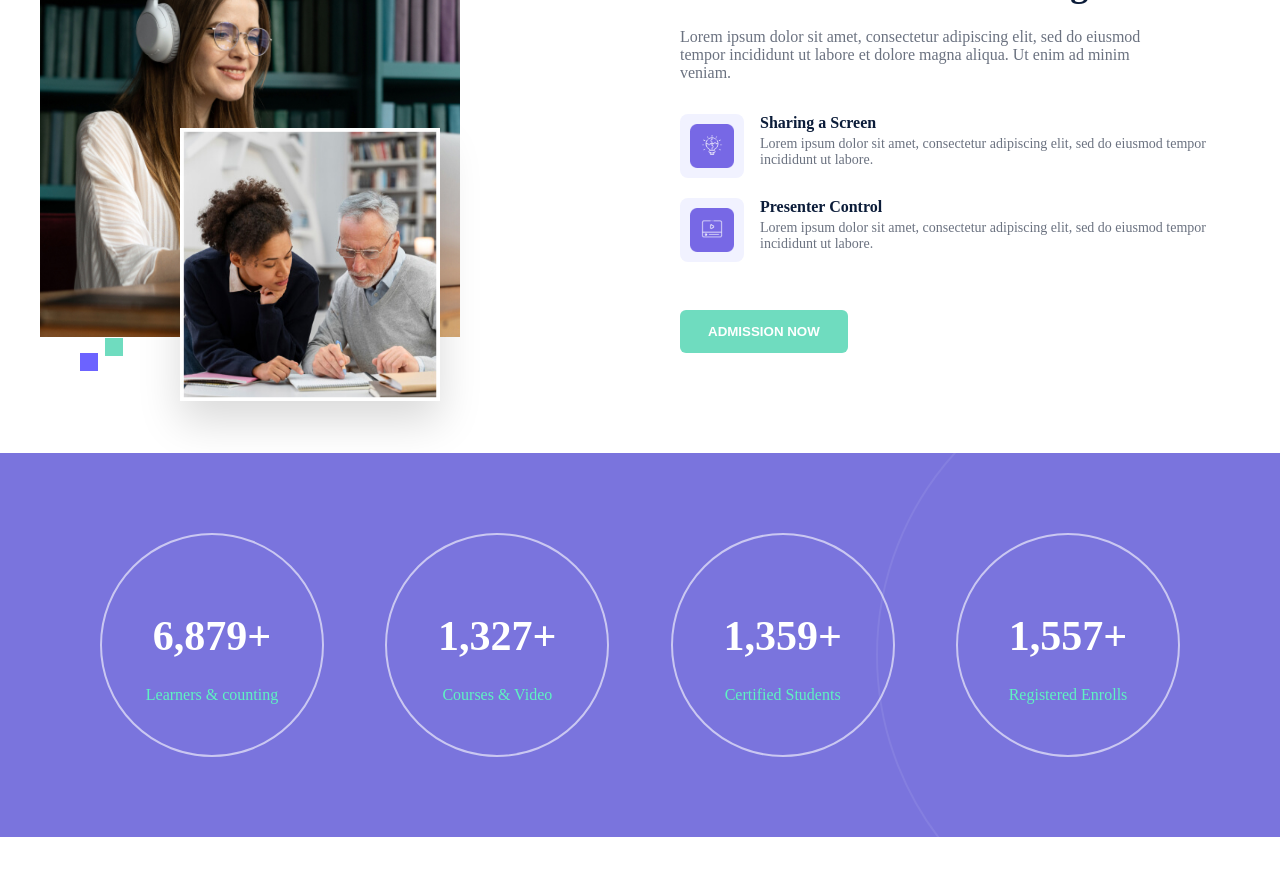
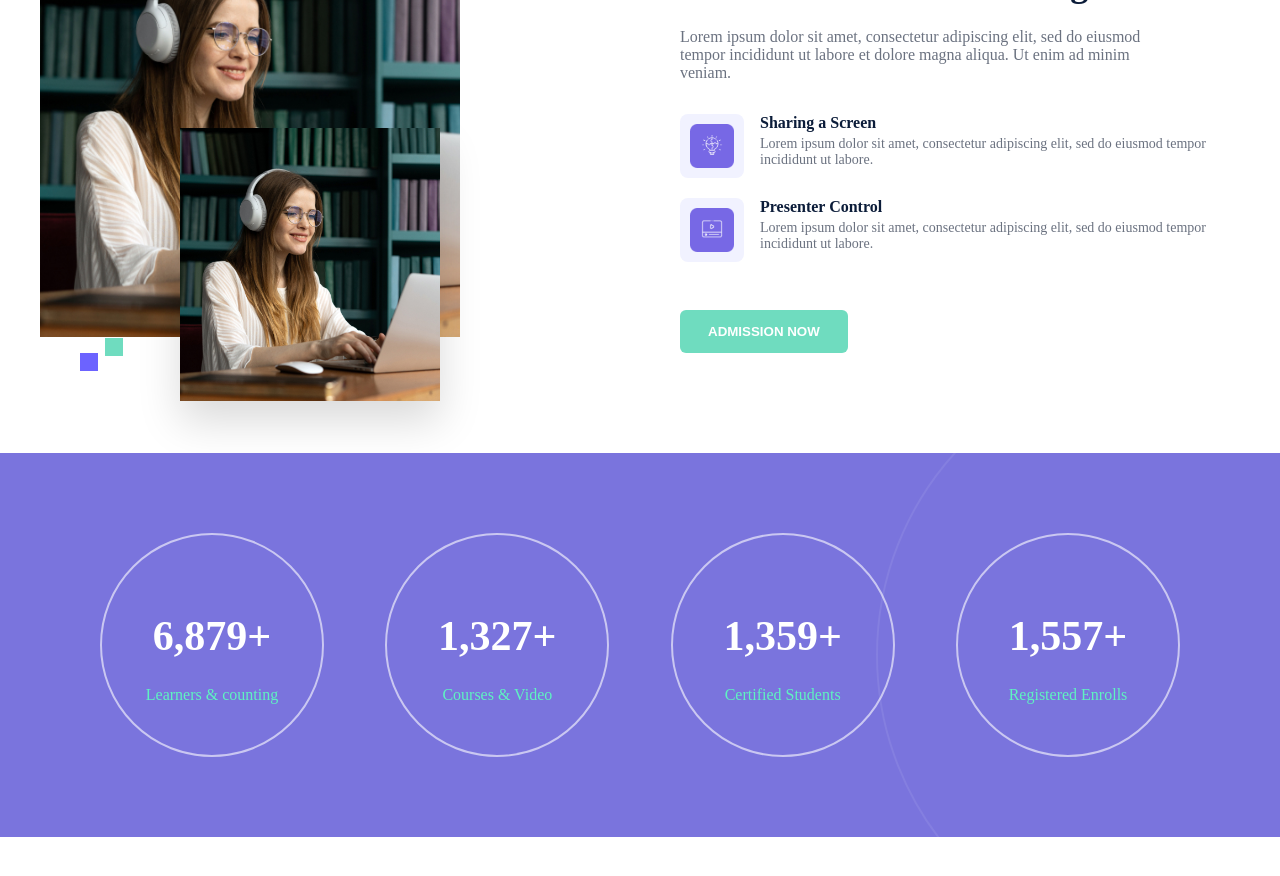
Before and after one commit to nancyjamescoding/edunity-landing-page, a React (Vite) app: page / in a window 1280 px wide. Shown: the part 1280-2156 px from the top of the page. Built offline with nearby package versions, Linux system fonts and the light colour scheme.

Commit message:
trying to resolve versel deployment

```diff
--- a/src/components/About/About.jsx
+++ b/src/components/About/About.jsx
@@ -1,6 +1,7 @@
 import './About.css';
 import about1 from '@/assets/about1.png';
-import about2 from '@/assets/about2.png';
+// import about2 from '@/assets/about2.png';
+
 import abouticon1 from '@/assets/abouticon1.png';
 import abouticon2 from '@/assets/abouticon2.png';
 
@@ -11,7 +12,7 @@ export default function About() {
 
         <div className="about-images">
           <img src={about1} alt="Online Learning" className="about-img-main" />
-          <img src={about2} alt="Mentorship" className="about-img-sub" />
+          <img src={about1} alt="Mentorship" className="about-img-sub" />
           <span className="decor-square purple"></span>
           <span className="decor-square green"></span>
         </div>
```
